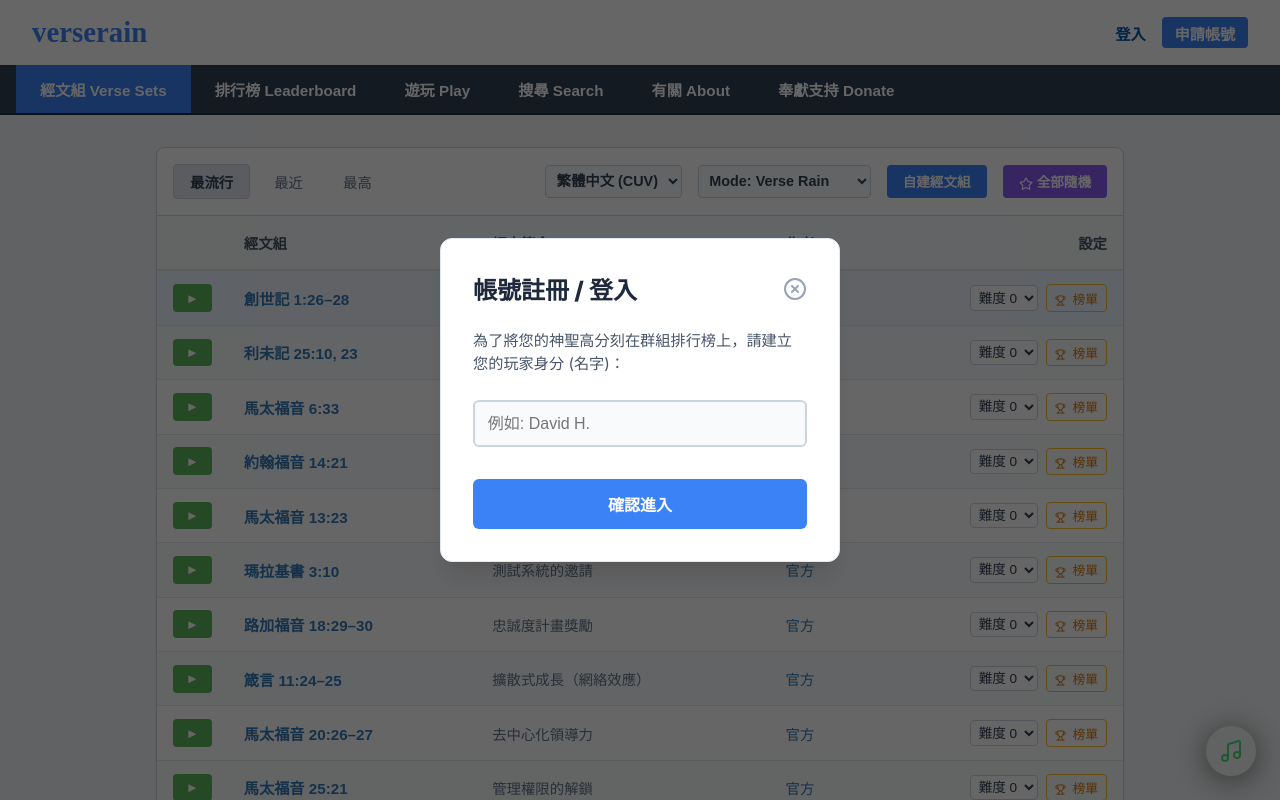
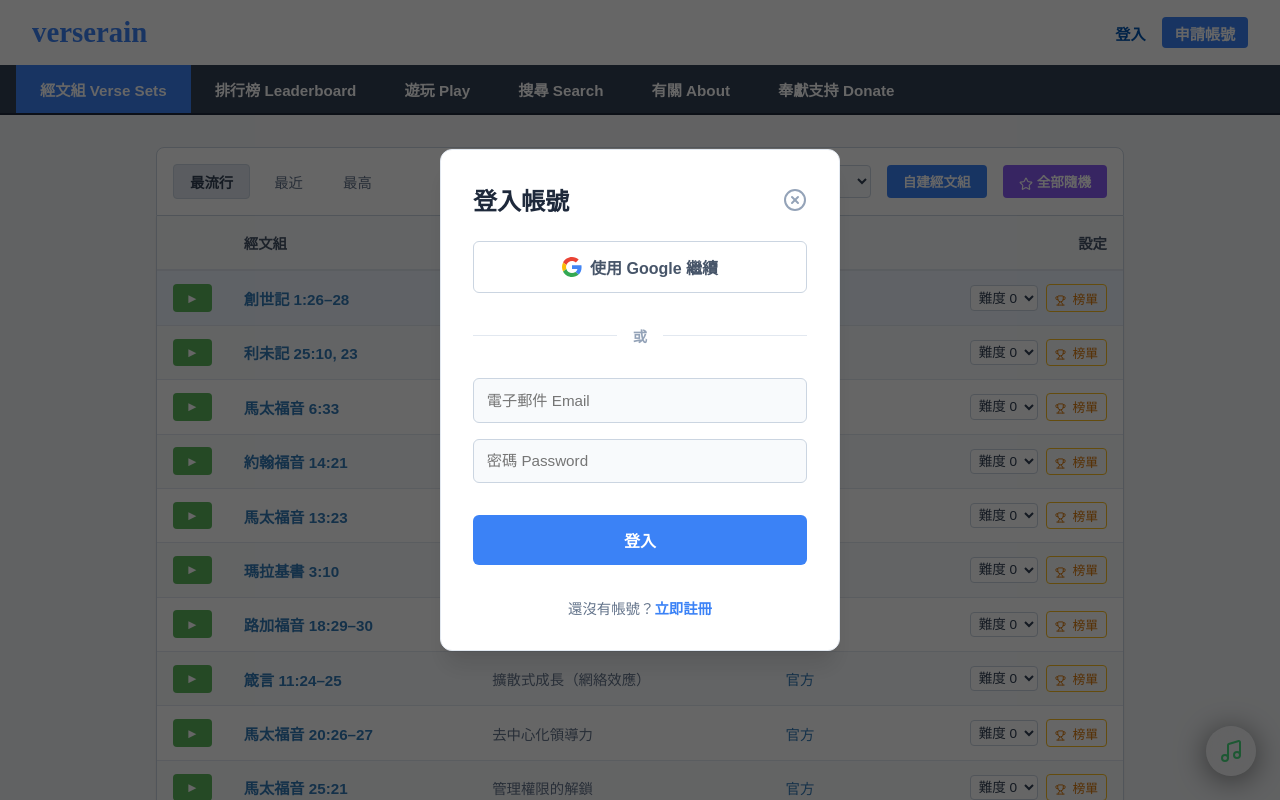
Before and after one commit to hungry4grace/verserain-web, a React (Vite) app: page / in a window 1280 px wide. Both pictures are taken after a click on the link "登入". Built offline with nearby package versions, Linux system fonts and the light colour scheme.

Commit message:
Implement full Google Login and Auth Form mock UI

```diff
--- a/src/App.jsx
+++ b/src/App.jsx
@@ -425,7 +425,7 @@ export default function App() {
   const [leaderboardModalData, setLeaderboardModalData] = useState({ alltime: [], monthly: [], daily: [] });
   const [leaderboardModalTab, setLeaderboardModalTab] = useState('alltime'); // 'daily', 'monthly', 'alltime'
   const [isFetchingLeaderboard, setIsFetchingLeaderboard] = useState(false);
-  const [showLoginModal, setShowLoginModal] = useState(false);
+  const [showLoginModal, setShowLoginModal] = useState(null);
 
   const timerRef = useRef(null);
   const speechRef = useRef(null);
@@ -988,8 +988,8 @@ export default function App() {
                    </>
                 ) : (
                    <>
-                     <a href="#" onClick={(e) => { e.preventDefault(); setShowLoginModal(true); }} style={{ color: '#0056b3', textDecoration: 'none', fontWeight: 'bold', fontSize: '0.95rem' }}>{t("登入", "Login")}</a>
-                     <a href="#" onClick={(e) => { e.preventDefault(); setShowLoginModal(true); }} style={{ background: '#3b82f6', color: 'white', padding: '0.3rem 0.8rem', borderRadius: '4px', textDecoration: 'none', fontWeight: 'bold', fontSize: '0.95rem' }}>{t("申請帳號", "Sign Up")}</a>
+                     <a href="#" onClick={(e) => { e.preventDefault(); setShowLoginModal('login'); }} style={{ color: '#0056b3', textDecoration: 'none', fontWeight: 'bold', fontSize: '0.95rem' }}>{t("登入", "Login")}</a>
+                     <a href="#" onClick={(e) => { e.preventDefault(); setShowLoginModal('signup'); }} style={{ background: '#3b82f6', color: 'white', padding: '0.3rem 0.8rem', borderRadius: '4px', textDecoration: 'none', fontWeight: 'bold', fontSize: '0.95rem' }}>{t("申請帳號", "Sign Up")}</a>
                    </>
                 )}
              </div>
@@ -1619,55 +1619,123 @@ export default function App() {
         <div style={{ position: 'fixed', top: 0, left: 0, right: 0, bottom: 0, backgroundColor: 'rgba(0,0,0,0.6)', display: 'flex', justifyContent: 'center', alignItems: 'center', zIndex: 1000, padding: '1rem' }}>
           <div style={{ background: '#ffffff', borderRadius: '12px', padding: '2rem', width: '100%', maxWidth: '400px', boxShadow: '0 20px 25px -5px rgba(0, 0, 0, 0.1), 0 10px 10px -5px rgba(0, 0, 0, 0.04)', display: 'flex', flexDirection: 'column', gap: '1.5rem', border: '1px solid #e2e8f0' }}>
             <div style={{ display: 'flex', justifyContent: 'space-between', alignItems: 'center' }}>
-              <h2 style={{ margin: 0, color: '#1e293b', fontSize: '1.5rem' }}>{t("帳號註冊 / 登入", "Account Registration / Login")}</h2>
+              <h2 style={{ margin: 0, color: '#1e293b', fontSize: '1.5rem', fontWeight: 'bold' }}>
+                 {showLoginModal === 'signup' ? t("註冊新帳號", "Sign Up") : t("登入帳號", "Log In")}
+              </h2>
               <button
-                onClick={() => setShowLoginModal(false)}
+                onClick={() => setShowLoginModal(null)}
                 style={{ background: 'transparent', border: 'none', color: '#94a3b8', cursor: 'pointer', display: 'flex', alignItems: 'center', justifyContent: 'center' }}
               >
                 <XCircle size={24} />
               </button>
             </div>
 
-            <div style={{ color: '#475569', fontSize: '0.95rem', lineHeight: '1.5' }}>
-              {t("為了將您的神聖高分刻在群組排行榜上，請建立您的玩家身分 (名字)：", "To carve your sacred high score onto the group leaderboard, please create your player identity (name):")}
-            </div>
-
+            <button
+              onClick={() => {
+                 const name = "Google P" + Math.floor(Math.random() * 999);
+                 setPlayerName(name);
+                 localStorage.setItem('verserain_player_name', name);
+                 setShowLoginModal(null);
+              }}
+              style={{ background: '#ffffff', border: '1px solid #cbd5e1', padding: '0.8rem', borderRadius: '6px', fontSize: '1rem', fontWeight: 'bold', cursor: 'pointer', display: 'flex', alignItems: 'center', justifyContent: 'center', gap: '0.5rem', transition: 'background 0.2s', color: '#475569' }}
+              onMouseOver={(e) => e.target.style.background = '#f8fafc'}
+              onMouseOut={(e) => e.target.style.background = '#ffffff'}
+            >
+              <svg viewBox="0 0 48 48" width="20" height="20">
+                 <path fill="#EA4335" d="M24 9.5c3.54 0 6.71 1.22 9.21 3.6l6.85-6.85C35.9 2.38 30.47 0 24 0 14.62 0 6.51 5.38 2.56 13.22l7.98 6.19C12.43 13.7 17.74 9.5 24 9.5z"/>
+                 <path fill="#4285F4" d="M46.98 24.55c0-1.57-.15-3.09-.38-4.55H24v9.02h12.94c-.58 2.96-2.26 5.48-4.78 7.18l7.73 6c4.51-4.18 7.09-10.36 7.09-17.65z"/>
+                 <path fill="#FBBC05" d="M10.53 28.59c-.48-1.45-.76-2.99-.76-4.59s.27-3.14.76-4.59l-7.98-6.19C.92 16.46 0 20.12 0 24c0 3.88.92 7.54 2.56 10.78l7.97-6.19z"/>
+                 <path fill="#34A853" d="M24 48c6.48 0 11.93-2.13 15.89-5.81l-7.73-6c-2.15 1.45-4.92 2.3-8.16 2.3-6.26 0-11.57-4.22-13.47-9.91l-7.98 6.19C6.51 42.62 14.62 48 24 48z"/>
+              </svg>
+              {t("使用 Google 繼續", "Continue with Google")}
+            </button>
+
+            <div style={{ display: 'flex', alignItems: 'center', margin: '0.5rem 0' }}>
+               <div style={{ flex: 1, height: '1px', backgroundColor: '#e2e8f0' }}></div>
+               <span style={{ padding: '0 1rem', color: '#94a3b8', fontSize: '0.9rem', fontWeight: 'bold' }}>{t("或", "OR")}</span>
+               <div style={{ flex: 1, height: '1px', backgroundColor: '#e2e8f0' }}></div>
+            </div>
+
+            <div style={{ display: 'flex', flexDirection: 'column', gap: '1rem' }}>
+                <input
+                  id="modalEmailInput"
+                  type="email"
+                  placeholder={t("電子郵件 Email", "Email Address")}
+                  style={{ padding: '0.8rem', borderRadius: '6px', border: '1px solid #cbd5e1', background: '#f8fafc', color: '#1e293b', fontSize: '0.95rem', outline: 'none' }}
+                  onFocus={(e) => e.target.style.borderColor = '#3b82f6'}
+                  onBlur={(e) => e.target.style.borderColor = '#cbd5e1'}
+                />
+
+                <input
+                  id="modalPasswordInput"
+                  type="password"
+                  placeholder={t("密碼 Password", "Password")}
+                  style={{ padding: '0.8rem', borderRadius: '6px', border: '1px solid #cbd5e1', background: '#f8fafc', color: '#1e293b', fontSize: '0.95rem', outline: 'none' }}
+                  onFocus={(e) => e.target.style.borderColor = '#3b82f6'}
+                  onBlur={(e) => e.target.style.borderColor = '#cbd5e1'}
+                />
+
+                {showLoginModal === 'signup' && (
                     <input
                       id="modalPlayerNameInput"
                       type="text"
                       maxLength={20}
                       defaultValue={playerName}
-              placeholder={t("例如: David H.", "e.g., David H.")}
-              onKeyDown={(e) => {
-                 if (e.key === 'Enter') {
-                     const name = e.target.value.trim();
-                     if (name) {
-                         setPlayerName(name);
-                         localStorage.setItem('verserain_player_name', name);
-                         setShowLoginModal(false);
-                     }
-                 }
-              }}
-              style={{ padding: '0.8rem', borderRadius: '6px', border: '2px solid #cbd5e1', background: '#f8fafc', color: '#1e293b', fontSize: '1rem', outline: 'none', transition: 'border-color 0.2s' }}
+                      placeholder={t("顯示暱稱 (Display Name)", "Display Name")}
+                      style={{ padding: '0.8rem', borderRadius: '6px', border: '1px solid #cbd5e1', background: '#f8fafc', color: '#1e293b', fontSize: '0.95rem', outline: 'none' }}
                       onFocus={(e) => e.target.style.borderColor = '#3b82f6'}
                       onBlur={(e) => e.target.style.borderColor = '#cbd5e1'}
                     />
+                )}
+            </div>
 
             <button
               onClick={() => {
-                 const name = document.getElementById('modalPlayerNameInput').value.trim();
-                 if (name) {
-                     setPlayerName(name);
-                     localStorage.setItem('verserain_player_name', name);
-                     setShowLoginModal(false);
-                 }
+                 let nameToSet = playerName;
+                 if (showLoginModal === 'signup') {
+                     const nameInput = document.getElementById('modalPlayerNameInput');
+                     if (nameInput && nameInput.value.trim().length > 0) {
+                         nameToSet = nameInput.value.trim();
+                     } else {
+                         // Default to email prefix if no name typed
+                         const emailInput = document.getElementById('modalEmailInput');
+                         if (emailInput && emailInput.value.trim().length > 0) {
+                             nameToSet = emailInput.value.trim().split('@')[0];
+                         }
+                     }
+                 } else {
+                     const emailInput = document.getElementById('modalEmailInput');
+                     if (emailInput && emailInput.value.trim().length > 0) {
+                         nameToSet = emailInput.value.trim().split('@')[0];
+                     }
+                 }
+
+                 if (!nameToSet) nameToSet = "Player" + Math.floor(Math.random() * 9999);
+
+                 setPlayerName(nameToSet);
+                 localStorage.setItem('verserain_player_name', nameToSet);
+                 setShowLoginModal(null);
               }}
               style={{ background: '#3b82f6', color: 'white', border: 'none', padding: '0.8rem', borderRadius: '6px', fontSize: '1rem', fontWeight: 'bold', cursor: 'pointer', transition: 'background 0.2s', marginTop: '0.5rem' }}
               onMouseOver={(e) => e.target.style.background = '#2563eb'}
               onMouseOut={(e) => e.target.style.background = '#3b82f6'}
             >
-              {t("確認進入", "Confirm")}
+              {showLoginModal === 'signup' ? t("建立新帳號", "Create Account") : t("登入", "Log In")}
             </button>
+
+            <div style={{ textAlign: 'center', fontSize: '0.9rem', color: '#64748b', marginTop: '0.5rem' }}>
+              {showLoginModal === 'signup' ? (
+                 <>
+                   {t("已經有帳號？", "Already have an account? ")}
+                   <span onClick={() => setShowLoginModal('login')} style={{ color: '#3b82f6', cursor: 'pointer', fontWeight: 'bold' }}>{t("在此登入", "Log in here")}</span>
+                 </>
+              ) : (
+                 <>
+                   {t("還沒有帳號？", "Don't have an account? ")}
+                   <span onClick={() => setShowLoginModal('signup')} style={{ color: '#3b82f6', cursor: 'pointer', fontWeight: 'bold' }}>{t("立即註冊", "Sign up")}</span>
+                 </>
+              )}
+            </div>
           </div>
         </div>
       )}
```
Lines whose indentation alone changed are shown as unchanged.
